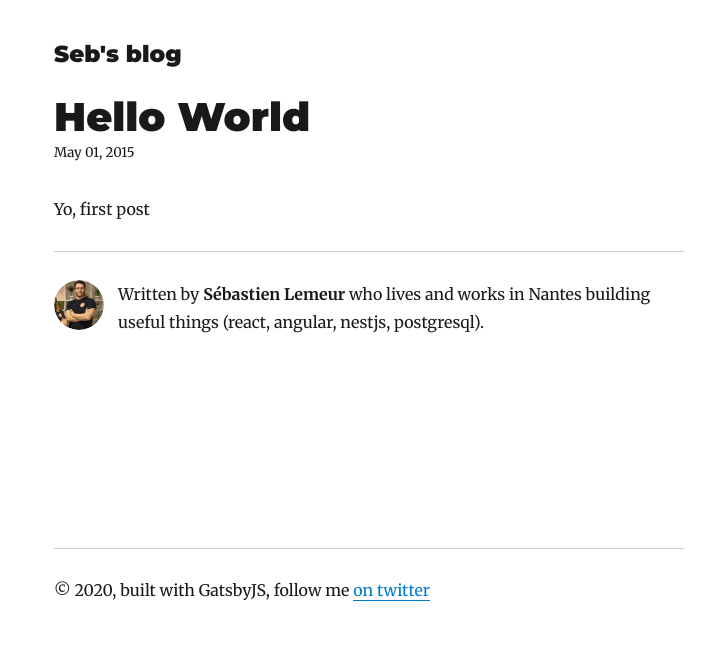
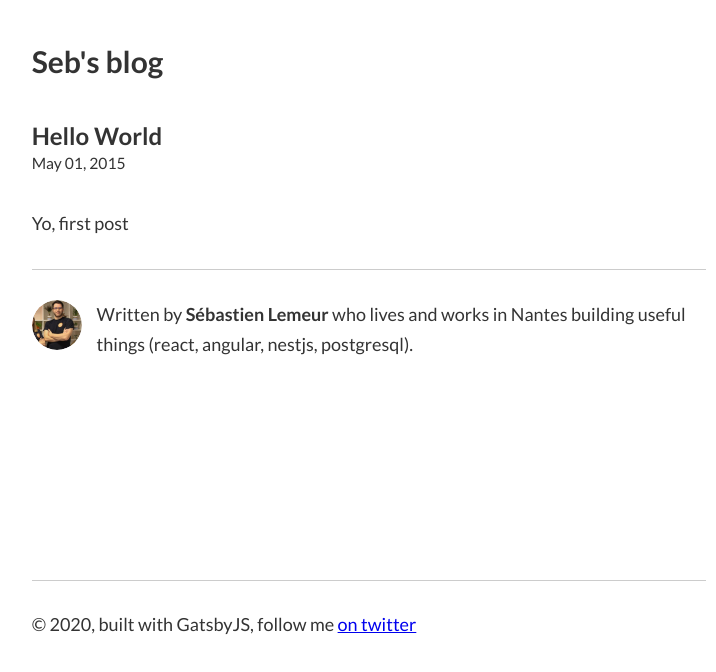
Before and after one commit to seblemeur/seblemeur-blog, a Gatsby site: page /hello-world/ in a window 1280 px wide. Shown: the whole page, without its empty margins (271-987 px from the left). Built offline with nearby package versions, Linux system fonts and the light colour scheme; Gatsby itself is replaced by a stand-in of ours; some packages are replaced by stand-ins of ours.

Commit message:
Clean code and add font lato

```diff
--- a/package.json
+++ b/package.json
@@ -30,6 +30,7 @@
     "react-dom": "^16.12.0",
     "react-helmet": "^5.2.1",
     "react-typography": "^0.16.19",
+    "typeface-lato": "0.0.75",
     "typeface-merriweather": "0.0.72",
     "typeface-montserrat": "0.0.75",
     "typography": "^0.16.19",
--- a/src/components/layout.js
+++ b/src/components/layout.js
@@ -5,13 +5,10 @@ import { rhythm, scale } from "../utils/typography"
 
 const Layout = ({ location, title, children }) => {
   const rootPath = `${__PATH_PREFIX__}/`
-  let header
-
-  if (location.pathname === rootPath) {
-    header = (
+  let header = (
     <h1
       style={{
-          fontSize: '20px',
+        fontSize: '30px',
         marginBottom: rhythm(1.5),
         marginTop: 0,
       }}
@@ -28,27 +25,7 @@ const Layout = ({ location, title, children }) => {
       </Link>
     </h1>
   )
-  } else {
-    header = (
-      <h3
-        style={{
-          fontFamily: `Montserrat, sans-serif`,
-          marginTop: 0,
-        }}
-      >
-        <Link
-          style={{
-            boxShadow: `none`,
-            textDecoration: `none`,
-            color: `inherit`,
-          }}
-          to={`/`}
-        >
-          {title}
-        </Link>
-      </h3>
-    )
-  }
+
   return (
     <div
       style={{
--- /dev/null
+++ b/src/styles/global.css
@@ -0,0 +1 @@
+body {}
--- a/src/templates/blog-post.js
+++ b/src/templates/blog-post.js
@@ -22,6 +22,7 @@ const BlogPostTemplate = ({ data, pageContext, location }) => {
           <h1
             style={{
               marginTop: rhythm(1),
+              fontSize: '24px',
               marginBottom: 0,
             }}
           >
--- a/src/utils/typography.js
+++ b/src/utils/typography.js
@@ -11,7 +11,14 @@ Wordpress2016.overrideThemeStyles = () => {
 
 delete Wordpress2016.googleFonts
 
-const typography = new Typography(Wordpress2016)
+const typography = new Typography({
+  baseFontSize: "18px",
+  baseLineHeight: 1.666,
+  headerFontFamily: [
+    "Lato"
+  ],
+  bodyFontFamily: ["Lato"],
+})
 
 // Hot reload typography in development.
 if (process.env.NODE_ENV !== `production`) {
```
Also changed, not shown: gatsby-browser.js (+6 -3 lines), content/blog/hello-world/salty_egg.jpg (deleted), 1 other file. Lines whose indentation alone changed are shown as unchanged.
